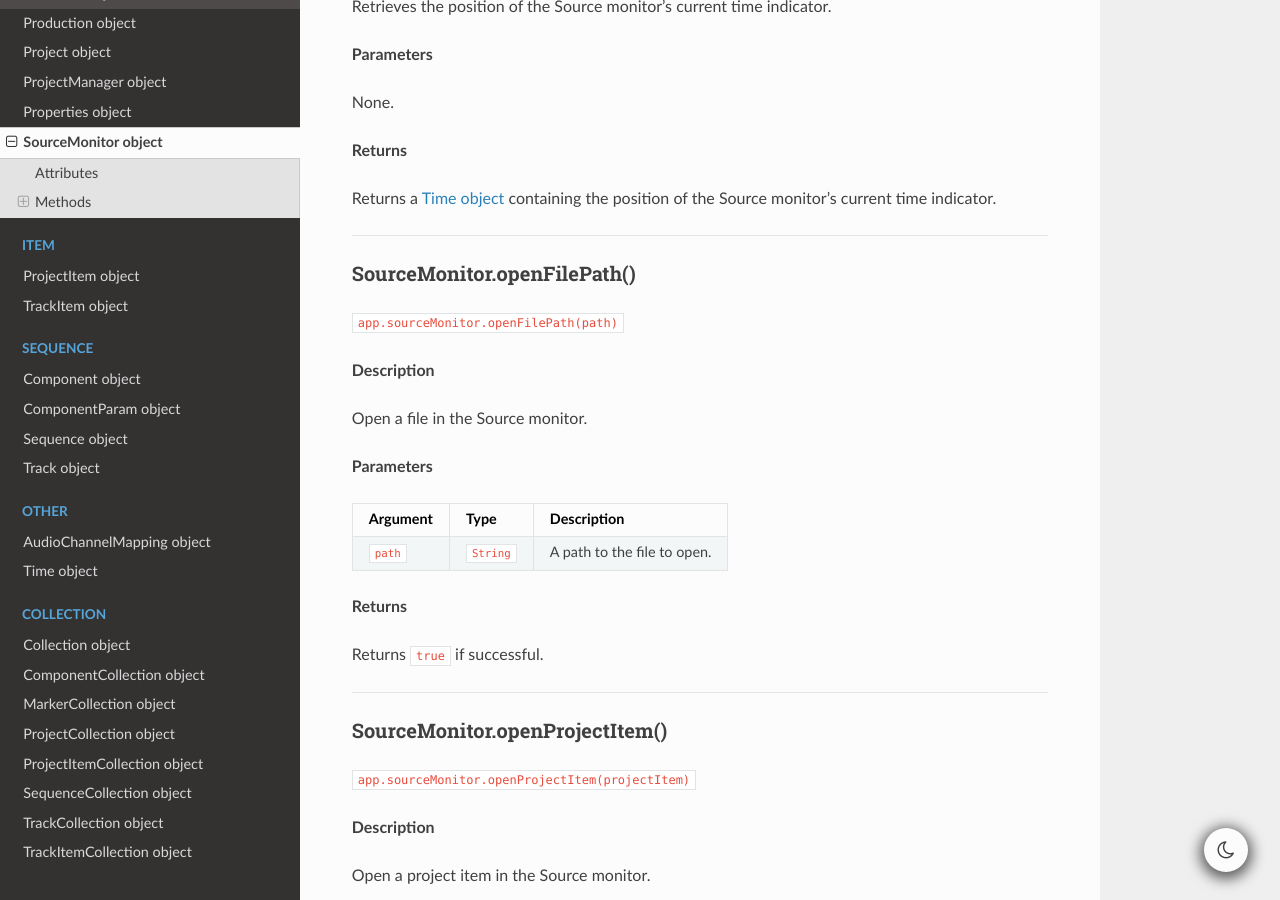
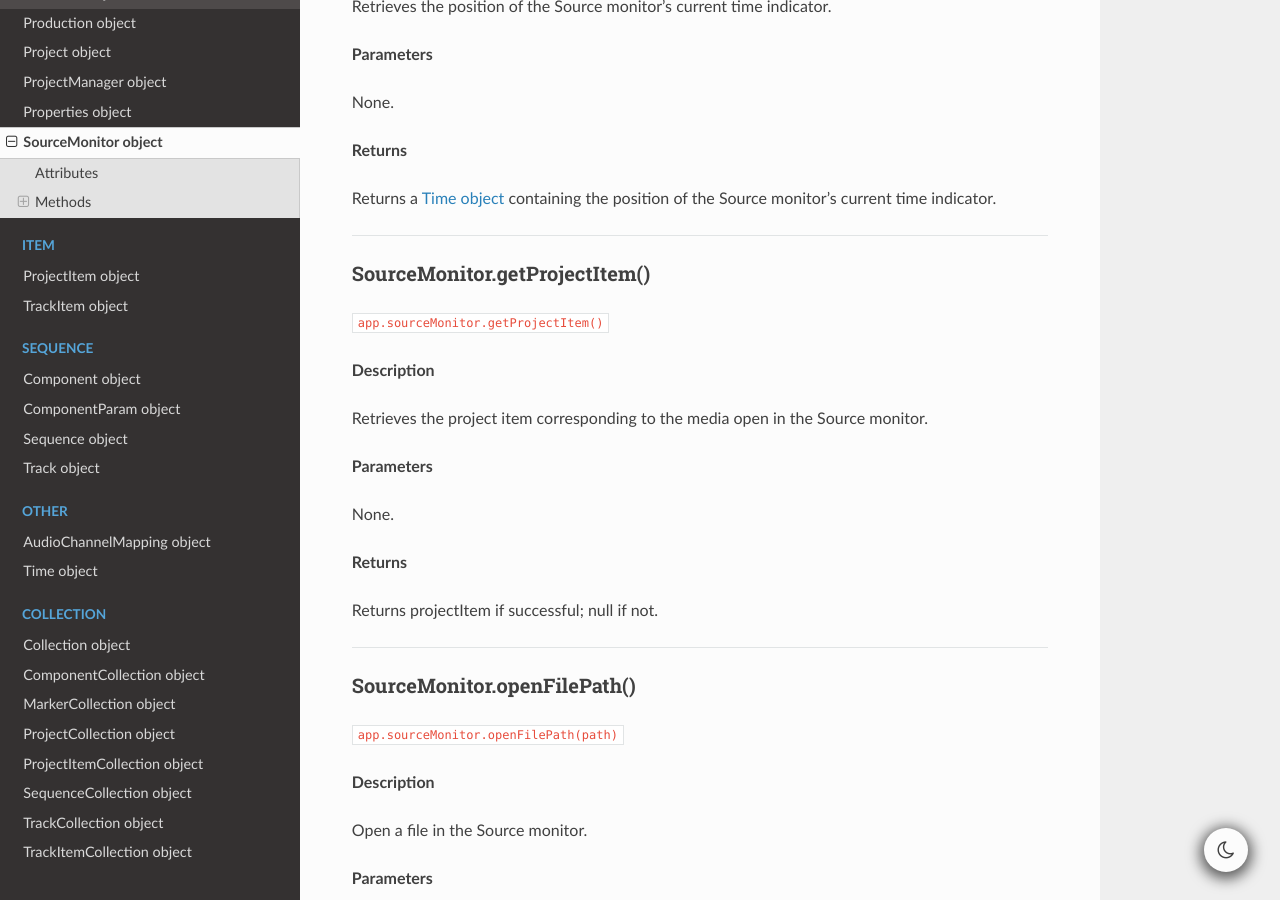
Before and after one commit to docsforadobe/premiere-scripting-guide, a Sphinx documentation site: the page built from docs/general/sourcemonitor.rst, in a window 1280 px wide and 900 px high, scrolled down 1491 px. Built offline with Sphinx 7.4.7 and the Read the Docs theme 2.0.0, drawn with Linux system fonts in a browser that asks for light colours.

Commit message:
Doc Update
Added Source Monitor getProjectItem()

```diff
--- a/docs/general/sourcemonitor.rst
+++ b/docs/general/sourcemonitor.rst
@@ -88,6 +88,29 @@ Returns a :ref:`time` containing the position of the Source monitor's current ti
 
 ----
 
+.. _sourceMonitor.ProjectItem():
+
+SourceMonitor.getProjectItem()
+*********************************************
+
+``app.sourceMonitor.getProjectItem()``
+
+**Description**
+
+Retrieves the project item corresponding to the media open in the Source monitor.
+
+**Parameters**
+
+None.
+
+**Returns**
+
+Returns projectItem if successful; null if not.
+
+----
+
+
+
 .. _sourceMonitor.openFilePath:
 
 SourceMonitor.openFilePath()
```
